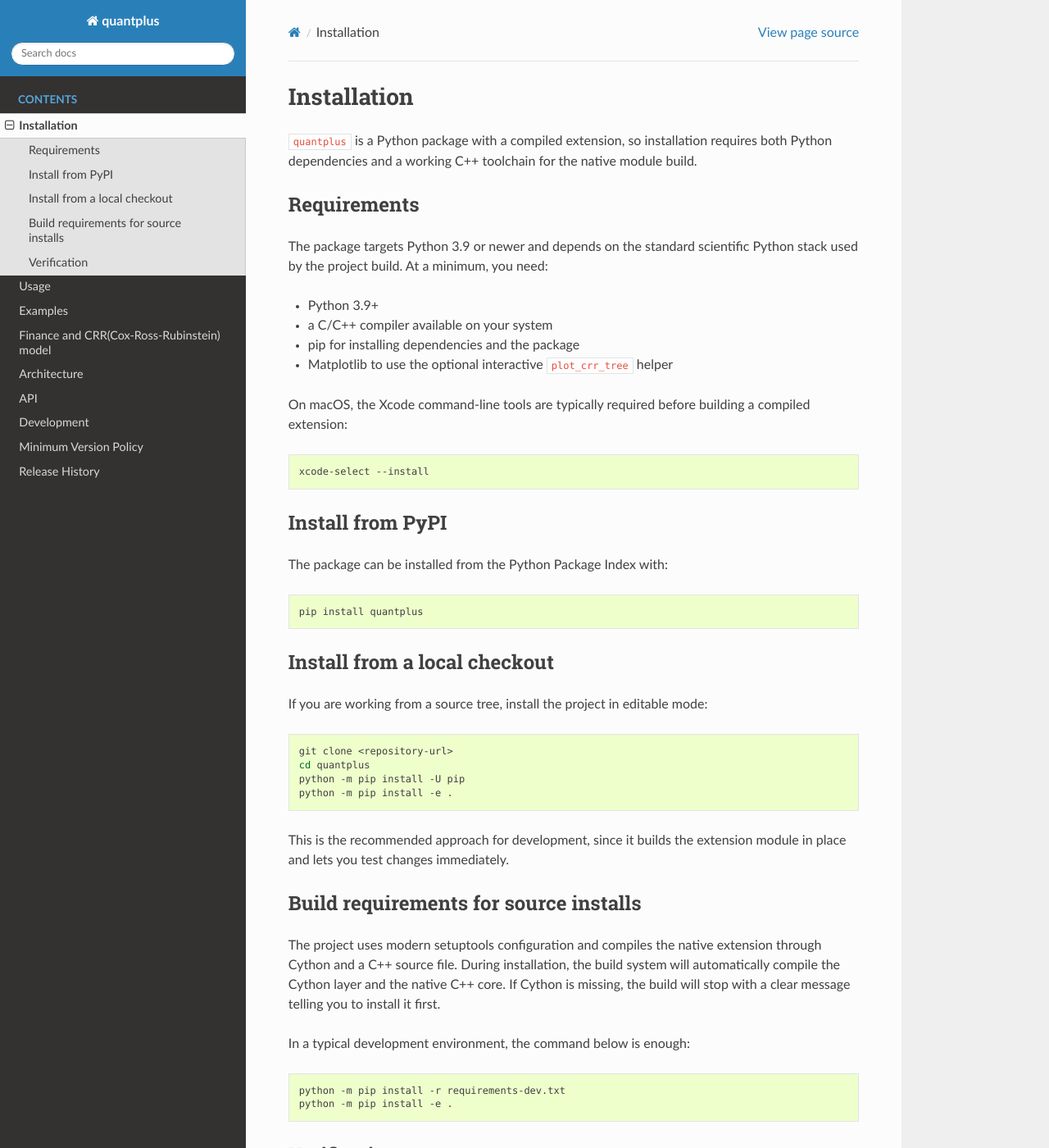
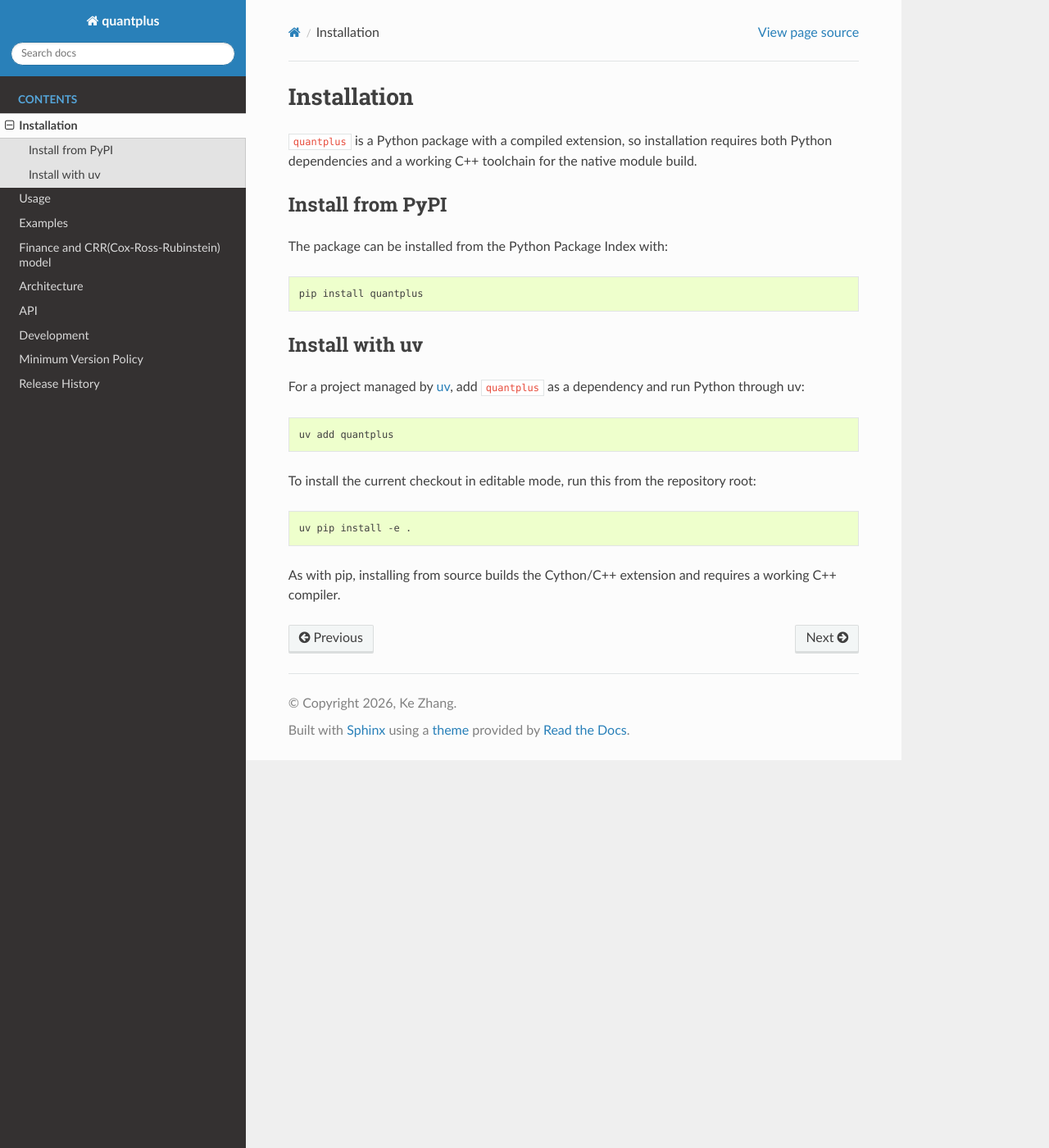
Before and after one commit to ke-zhang-rd/quantplus, a Sphinx documentation site: the page built from docs/source/installation.rst, in a window 1280 px wide and 1400 px high. Shown: the whole window at 82% size. Built offline with Sphinx 7.4.7 and the Read the Docs theme 3.1.0, drawn with Linux system fonts in a browser that asks for light colours; the version number could not be read and is left out; some of the changed text lies outside the part shown.

Commit message:
ENH: Add

```diff
--- a/docs/source/installation.rst
+++ b/docs/source/installation.rst
@@ -5,24 +5,6 @@
 ``quantplus`` is a Python package with a compiled extension, so installation
 requires both Python dependencies and a working C++ toolchain for the native
 module build.
-
-Requirements
-------------
-
-The package targets Python 3.9 or newer and depends on the standard scientific
-Python stack used by the project build. At a minimum, you need:
-
-- Python 3.9+
-- a C/C++ compiler available on your system
-- pip for installing dependencies and the package
-- Matplotlib to use the optional interactive ``plot_crr_tree`` helper
-
-On macOS, the Xcode command-line tools are typically required before building a
-compiled extension:
-
-.. code-block:: bash
-
-    xcode-select --install
 
 Install from PyPI
 -----------------
@@ -33,66 +15,23 @@
 
     pip install quantplus
 
-Install from a local checkout
------------------------------
 
-If you are working from a source tree, install the project in editable mode:
+Install with uv
+---------------
+
+For a project managed by `uv <https://docs.astral.sh/uv/>`__, add ``quantplus``
+as a dependency and run Python through uv:
 
 .. code-block:: bash
 
-    git clone <repository-url>
-    cd quantplus
-    python -m pip install -U pip
-    python -m pip install -e .
+    uv add quantplus
 
-This is the recommended approach for development, since it builds the extension
-module in place and lets you test changes immediately.
-
-Build requirements for source installs
---------------------------------------
-
-The project uses modern setuptools configuration and compiles the native
-extension through Cython and a C++ source file. During installation, the build
-system will automatically compile the Cython layer and the native C++ core. If
-Cython is missing, the build will stop with a clear message telling you to install
-it first.
-
-In a typical development environment, the command below is enough:
+To install the current checkout in editable mode, run this from the repository
+root:
 
 .. code-block:: bash
 
-    python -m pip install -r requirements-dev.txt
-    python -m pip install -e .
+    uv pip install -e .
 
-Verification
-------------
-
-Once installed, confirm the package imports correctly:
-
-.. code-block:: python
-
-    import quantplus as qp
-    print(qp.__version__)
-
-You can then call the public functions, for example:
-
-.. code-block:: python
-
-    price = qp.crr_price(
-        S0=100.0,
-        K=100.0,
-        r=0.05,
-        sigma=0.20,
-        T=1.0,
-        N=200,
-        q=0.01,
-        is_call=True,
-    )
-
-    print(price)
-
-If you see a numerical output rather than an import error, the package has been
-built and is ready to use.
-
-Matplotlib is imported only when ``quantplus.plot_crr_tree`` is called. The
-pricing functions can be used without opening an interactive plotting window.
+As with pip, installing from source builds the Cython/C++ extension and requires
+a working C++ compiler.
--- a/requirements-dev.txt
+++ b/requirements-dev.txt
@@ -14,7 +14,7 @@
 # These are dependencies of various sphinx extensions for documentation.
 ipython
 matplotlib
+mpld3
 numpydoc
-nbsphinx
 sphinx-copybutton
 sphinx_rtd_theme
--- a/requirements.txt
+++ b/requirements.txt
@@ -8,7 +8,6 @@
 matplotlib
 numpy
 numpydoc
-nbsphinx
 pexpect
 pytest
 sphinx<=8.1.3
```
Also changed, not shown: docs/generate_mpld3_plot.py (added, +52 -0 lines), docs/source/examples.rst (+9 -40 lines), 1 other file.
